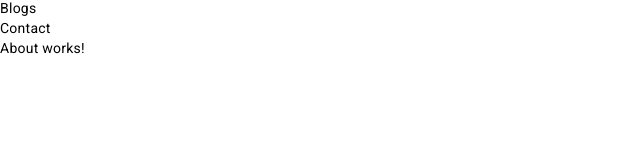
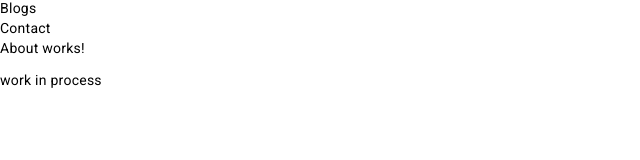
Before and after one commit to shaaakir7/Corporate-angular, an Angular app: page /about in a window 1280 px wide. Shown: the part 139-299 px from the top of the page, without its empty margins (0-640 px from the left). Built offline with nearby package versions, Linux system fonts and the light colour scheme.

Commit message:
Rohit resolved the conflicted issue

```diff
--- a/src/app/about/about.component.html
+++ b/src/app/about/about.component.html
@@ -1 +1,2 @@
-<p class="text-center text-3xl font-bold">About works!</p>
+<p class="text-center">About works!</p>
+<p class="text-center">work in process</p>
```
